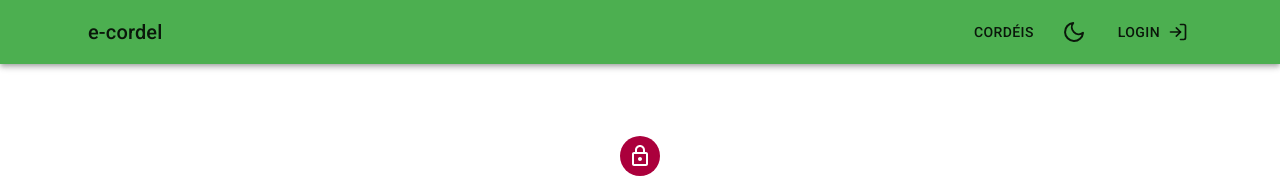
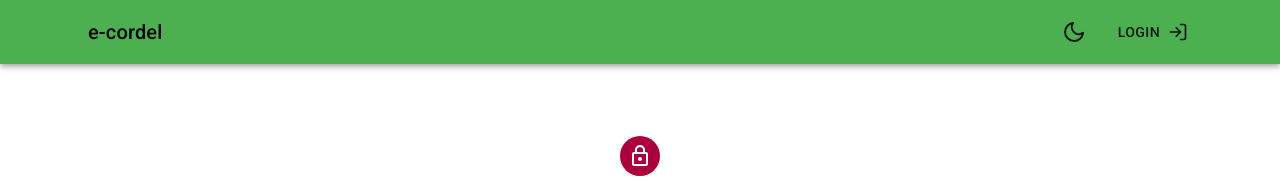
Before and after one commit to e-cordel/ecordel-frontend, a React (Create React App) app: page /login in a window 1280 px wide. Shown: the top 178 px of the page. Built offline with nearby package versions, Linux system fonts and the light colour scheme.

Commit message:
Fix skeleton in review list (#35)

```diff
--- a/src/components/CordelList/index.tsx
+++ b/src/components/CordelList/index.tsx
@@ -26,7 +26,7 @@ export const CordelList = () => {
   );
 
   const handleClickEditButton = (id: number) => {
-    router.push(`/cordeis/review/${id}`)
+    router.push(`/revisao/${id}`)
   }
   const handleCheckPublished = (e: ChangeEvent<HTMLInputElement>) => {
     setPublishedCordels((e.target.checked));
--- a/src/components/Navbar/Nav/index.tsx
+++ b/src/components/Navbar/Nav/index.tsx
@@ -13,22 +13,13 @@ export default function Nav() {
 
   return (
     <nav>
-      <Link
-        component={Button}
-        variant="button"
-        color="text.primary"
-        sx={linkStyles}
-        onClick={() => router.push('/cordeis')}
-      >
-        Cordéis
-      </Link>
       {user && <>
         <Link
           component={Button}
           variant="button"
           color="text.primary"
           sx={linkStyles}
-          onClick={() => router.push('/cordeis/review')}
+          onClick={() => router.push('/revisao')}
         >
           Revisão de Cordéis
         </Link>
--- a/src/components/Navbar/index.tsx
+++ b/src/components/Navbar/index.tsx
@@ -6,6 +6,7 @@ import {
   Typography,
 } from "@mui/material";
 import { FiSun, FiMoon } from "react-icons/fi";
+import { Link } from "react-router-dom";
 import { useColorMode } from "../../hooks/useColorMode";
 import { AuthButton } from "../AuthButton";
 import Nav from "./Nav";
@@ -13,14 +14,13 @@ import Nav from "./Nav";
 export default function Navbar() {
 
   const { mode, toggleColorMode } = useColorMode();
-
   return (
     <div style={{ flexGrow: 1 }}>
       <AppBar position="sticky">
         <Container>
           <Toolbar sx={{ flexWrap: 'wrap' }}>
             <Typography variant="h6" color="inherit" noWrap sx={{ flexGrow: 1 }}>
-              e-cordel
+              <Link style={{ textDecoration: 'none', color: "black" }} to="/">e-cordel</Link>
             </Typography>
             <Nav />
             <IconButton color="inherit" onClick={toggleColorMode}>
--- a/src/pages/cordels/review/CordelReview.tsx
+++ b/src/pages/cordels/review/CordelReview.tsx
@@ -207,7 +207,7 @@ export default function CordelReview() {
             </Button>
             <Grid container>
               <Grid item xs>
-                <Link component={RouterLink} to="/cordeis/review">
+                <Link component={RouterLink} to="/revisao">
                   Voltar
                 </Link>
               </Grid>
--- a/src/pages/cordels/review/CordelsReviewList.tsx
+++ b/src/pages/cordels/review/CordelsReviewList.tsx
@@ -3,12 +3,9 @@ import { useLocation } from "react-router"
 import { CordelList } from "../../../components/CordelList"
 import { StructuralNavigation } from "../../../components/StructuralNavigation"
 
-
-
 export default function CordelsReviewList() {
 
-  const location = useLocation()
-
+  const location = useLocation();
 
   return (
     <Container>
--- a/src/routes/index.tsx
+++ b/src/routes/index.tsx
@@ -17,14 +17,13 @@ export const Routes = () => (
     <Switch>
         <Route path="/" exact component={Home} />
         <Route path="/login" exact component={Login} />
-        <Route path="/cordeis" exact component={Home} />
       <ScrollToTop>
-        <Route path="/cordeis/review" exact component={CordelsReviewList} isPrivate />
-        <Route path="/cordeis/review/:id" exact component={CordelReview} isPrivate />
+        <Route path="/revisao" exact component={CordelsReviewList} isPrivate />
+        <Route path="/revisao/:id" exact component={CordelReview} isPrivate />
         <Route path="/cordeis/:id" exact component={CordelDetails} />
-        <Route path="/autores" exact component={AuthorList} />
-        <Route path="/autores/novo" exact component={AuthorForm} />
-        <Route path="/autores/editar/:id" exact component={AuthorForm} />
+        <Route path="/autores" exact component={AuthorList} isPrivate />
+        <Route path="/autores/novo" exact component={AuthorForm} isPrivate />
+        <Route path="/autores/editar/:id" exact component={AuthorForm} isPrivate />
       </ScrollToTop>
     </Switch>
   </>
```
Also changed, not shown: 1 other file (tests, documents, lock files or other folders).
